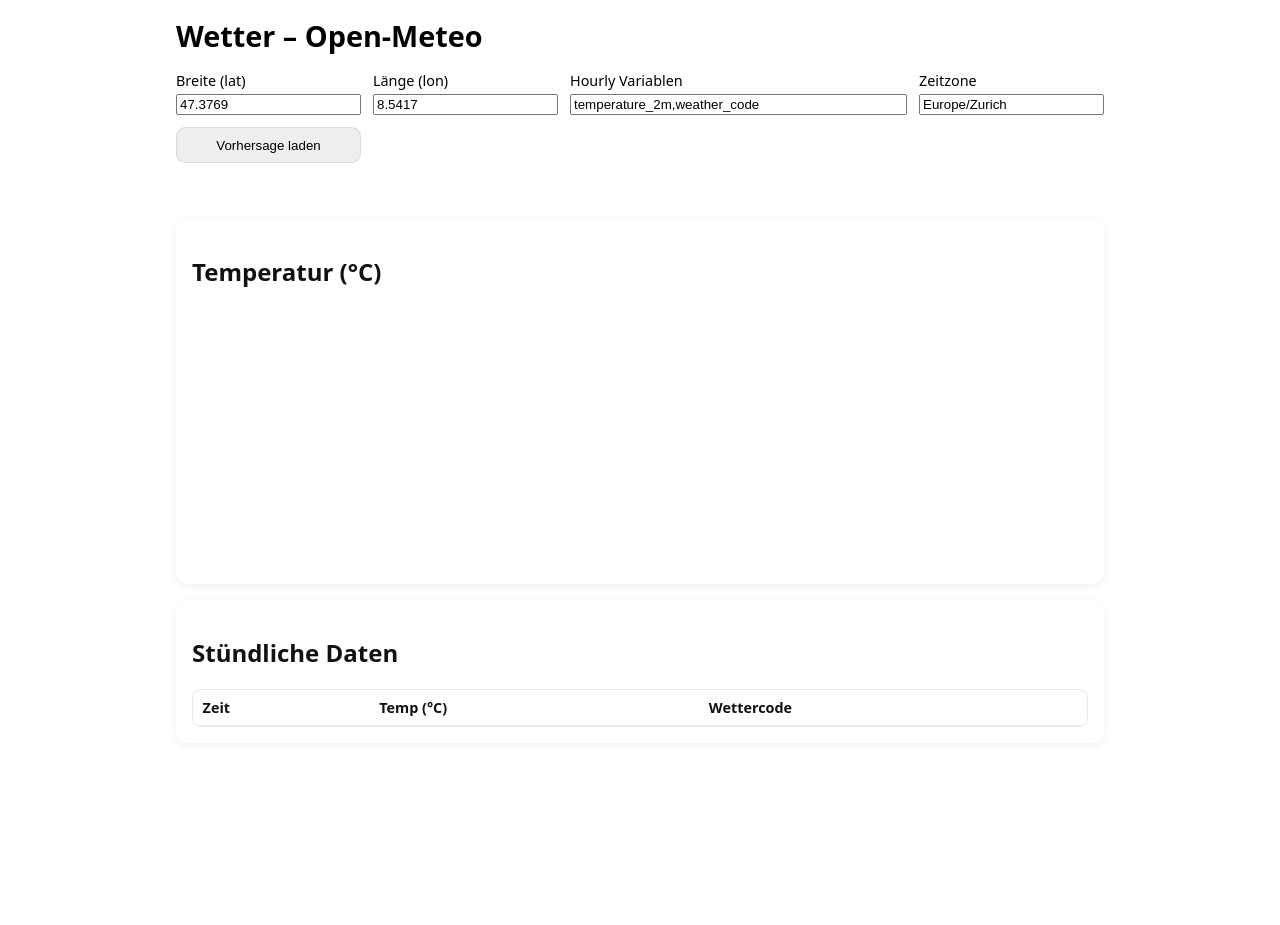
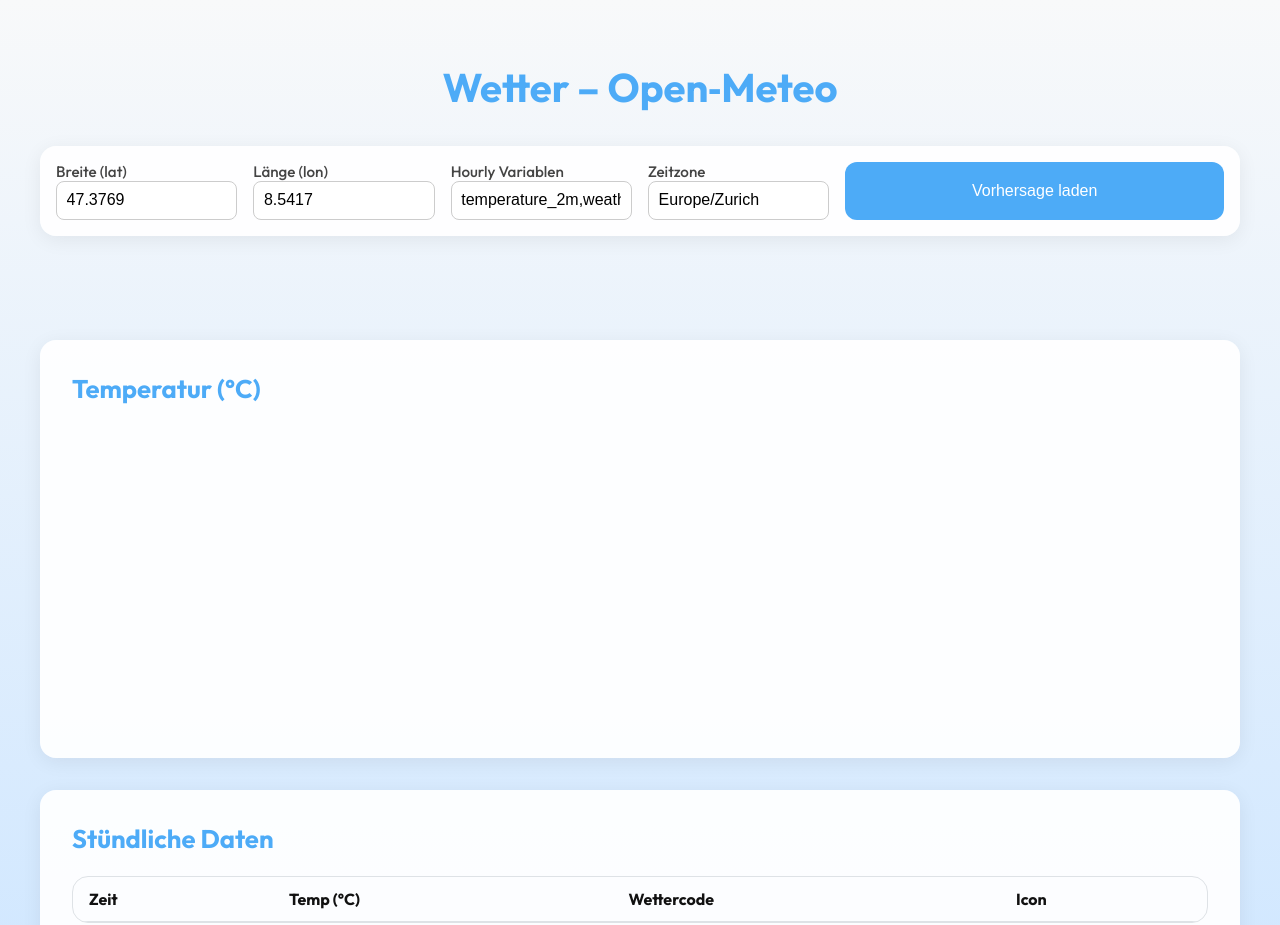
Before and after one commit to LeonWWImmo/TBZ_450_Testing, a plain HTML site: page openmeteo-weather-js/web/index.html in a window 1280 px wide. Shown: the top 925 px of the page. Before the commit the page ends 800 px from the top, so only its background shows below. Drawn offline with nearby package versions, Linux system fonts and the light colour scheme.

Commit message:
frontend changes

```diff
--- a/openmeteo-weather-js/web/app.js
+++ b/openmeteo-weather-js/web/app.js
@@ -1,3 +1,4 @@
+// app.js
 const API_BASE = localStorage.getItem('OPEN_METEO_API_BASE') || 'http://localhost:4000';
 
 const form = document.getElementById('query-form');
@@ -22,39 +23,98 @@
   return res.json();
 }
 
+function getWeatherIcon(code) {
+  const icons = {
+    0: '☀️', // Klar
+    1: '🌤️', // Überwiegend klar
+    2: '⛅',  // Teilweise bewölkt
+    3: '☁️', // Bewölkt
+    45: '🌫️', 48: '🌫️', // Nebel
+    51: '🌦️', 53: '🌧️', 55: '🌧️', // Nieselregen
+    61: '🌧️', 63: '🌧️', 65: '🌧️', // Regen
+    66: '🌨️', 67: '🌨️', // Gefrierregen
+    71: '❄️', 73: '❄️', 75: '❄️', // Schnee
+    80: '🌧️', 81: '🌧️', 82: '🌧️', // Schauer
+    95: '⛈️', 96: '⛈️', 99: '⛈️', // Gewitter
+  };
+  return icons[code] || '❔';
+}
+
+function setWeatherBackground(code) {
+  const weatherTheme = {
+    0: 'sunny',
+    1: 'sunny',
+    2: 'cloudy',
+    3: 'cloudy',
+    45: 'foggy',
+    48: 'foggy',
+    51: 'rainy',
+    61: 'rainy',
+    71: 'snowy',
+    80: 'rainy',
+    95: 'stormy'
+  };
+  const theme = weatherTheme[code] || 'default';
+  document.body.setAttribute('data-weather', theme);
+}
+
 function renderTable(hourly) {
   tableBody.innerHTML = '';
   const t = hourly.time || [];
   const temps = hourly.temperature_2m || [];
   const codes = hourly.weather_code || [];
+
   t.forEach((iso, i) => {
     const tr = document.createElement('tr');
     const td1 = document.createElement('td');
     const td2 = document.createElement('td');
     const td3 = document.createElement('td');
-    td1.textContent = new Date(iso).toLocaleString('de-CH', { hour: '2-digit', minute: '2-digit', day: '2-digit', month: '2-digit' });
+    const td4 = document.createElement('td');
+
+    td1.textContent = new Date(iso).toLocaleString('de-CH', {
+      hour: '2-digit', minute: '2-digit', day: '2-digit', month: '2-digit'
+    });
     td2.textContent = temps[i] ?? '-';
     td3.textContent = codes[i] ?? '-';
-    tr.append(td1, td2, td3);
+    td4.textContent = getWeatherIcon(codes[i]);
+
+    tr.append(td1, td2, td3, td4);
     tableBody.appendChild(tr);
   });
+
+  // Set first hour's background
+  if (codes.length > 0) {
+    setWeatherBackground(codes[0]);
+  }
 }
 
 function renderChart(hourly) {
   const ctx = document.getElementById('tempChart');
-  const labels = (hourly.time || []).map(t => new Date(t).toLocaleTimeString('de-CH', { hour: '2-digit', minute: '2-digit' }));
+  const labels = (hourly.time || []).map(t =>
+    new Date(t).toLocaleTimeString('de-CH', {
+      hour: '2-digit', minute: '2-digit'
+    })
+  );
   const data = hourly.temperature_2m || [];
   if (chart) chart.destroy();
   chart = new Chart(ctx, {
     type: 'line',
     data: {
       labels,
-      datasets: [{ label: 'Temperatur (°C)', data, pointRadius: 0, tension: 0.3 }]
+      datasets: [{
+        label: 'Temperatur (°C)',
+        data,
+        pointRadius: 0,
+        tension: 0.3,
+        borderWidth: 2
+      }]
     },
     options: {
       responsive: true,
       maintainAspectRatio: false,
-      scales: { y: { beginAtZero: false } }
+      scales: {
+        y: { beginAtZero: false }
+      }
     }
   });
 }
@@ -66,6 +126,7 @@
   const longitude = document.getElementById('lon').value;
   const hourly = document.getElementById('hourly').value;
   const timezone = document.getElementById('tz').value || 'auto';
+
   try {
     const json = await fetchForecast({ latitude, longitude, hourly, timezone });
     renderTable(json.hourly || {});
--- a/openmeteo-weather-js/web/index.html
+++ b/openmeteo-weather-js/web/index.html
@@ -48,6 +48,7 @@
                 <th>Zeit</th>
                 <th>Temp (°C)</th>
                 <th>Wettercode</th>
+                <th>Icon</th> <!-- NEU -->
               </tr>
             </thead>
             <tbody></tbody>
--- a/openmeteo-weather-js/web/styles.css
+++ b/openmeteo-weather-js/web/styles.css
@@ -1,21 +1,169 @@
-:root { color-scheme: light dark; }
-* { box-sizing: border-box; }
-body { margin: 0; font-family: system-ui, sans-serif; }
-.container { max-width: 960px; margin: 0 auto; padding: 1rem; }
-h1 { font-size: 1.8rem; margin: 0 0 1rem; }
-form { display: grid; grid-template-columns: repeat(5, 1fr); gap: .75rem; align-items: end; margin-bottom: 1rem; }
-label { display: grid; gap: .25rem; font-size: .9rem; }
-label.wide { grid-column: span 2; }
-button { padding: .6rem .8rem; border: 1px solid #8883; border-radius: .6rem; background: #eee; cursor: pointer;}
-.card { background: #fff; color: #111; border-radius: .8rem; padding: 1rem; box-shadow: 0 2px 8px #0001; margin: 1rem 0; }
-.chart-wrap { position: relative; height: 260px; }
+@import url('https://fonts.googleapis.com/css2?family=Outfit:wght@300;500;700&display=swap');
+
+:root {
+  color-scheme: light dark;
+  --bg: #f8f9fa;
+  --card-bg: #ffffffee;
+  --text: #111;
+  --primary: #4dabf7;
+  --accent: #339af0;
+  --shadow: 0 4px 20px #0001;
+}
+
+body {
+  margin: 0;
+  font-family: 'Outfit', system-ui, sans-serif;
+  background: linear-gradient(to top, #d0e7ff, #f8f9fa);
+  color: var(--text);
+  transition: all 0.3s ease-in-out;
+}
+
+.container {
+  max-width: 1200px;
+  margin: 0 auto;
+  padding: 2rem;
+}
+
+h1 {
+  font-size: 2.5rem;
+  margin-bottom: 2rem;
+  text-align: center;
+  color: var(--primary);
+}
+
+form {
+  display: grid;
+  grid-template-columns: repeat(auto-fit, minmax(180px, 1fr));
+  gap: 1rem;
+  margin-bottom: 2rem;
+  padding: 1rem;
+  background: var(--card-bg);
+  border-radius: 1rem;
+  box-shadow: var(--shadow);
+}
+
+label {
+  display: flex;
+  flex-direction: column;
+  font-size: 0.95rem;
+  color: #444;
+}
+
+input {
+  padding: 0.6rem;
+  border: 1px solid #ccc;
+  border-radius: 0.5rem;
+  font-size: 1rem;
+}
+
+button {
+  grid-column: span 2;
+  padding: 0.75rem 1.5rem;
+  font-size: 1rem;
+  background: var(--primary);
+  color: white;
+  border: none;
+  border-radius: 0.75rem;
+  cursor: pointer;
+  transition: background 0.3s ease;
+}
+
+button:hover {
+  background: var(--accent);
+}
+
+.card {
+  background: var(--card-bg);
+  border-radius: 1rem;
+  padding: 2rem;
+  margin-top: 2rem;
+  box-shadow: var(--shadow);
+}
+
+.card h2 {
+  margin-top: 0;
+  font-size: 1.6rem;
+  color: var(--primary);
+}
+
+.chart-wrap {
+  position: relative;
+  height: 300px;
+}
+
+.table-wrap {
+  overflow: auto;
+  max-height: 60vh;
+  border-radius: 1rem;
+  border: 1px solid #dee2e6;
+}
+
+#hours {
+  width: 100%;
+  border-collapse: collapse;
+  font-size: 1rem;
+}
+
+#hours th, #hours td {
+  padding: 0.75rem 1rem;
+  border-bottom: 1px solid #dee2e6;
+  text-align: left;
+}
+
+#status {
+  min-height: 1.5rem;
+  font-weight: 500;
+  padding: 0.5rem;
+  color: #555;
+}
+
+.info {
+  color: #2c3e50;
+}
+
+.error {
+  color: #e03131;
+  font-weight: 600;
+}
+
 @media (prefers-color-scheme: dark) {
-  .card { background: #111; color: #eee; box-shadow: 0 2px 8px #0006; }
-  button { background: #222; color: #eee; }
+  :root {
+    --bg: #0e0f11;
+    --card-bg: #1a1b1e;
+    --text: #f1f3f5;
+    --primary: #339af0;
+    --accent: #228be6;
+    --shadow: 0 4px 20px #0009;
+  }
+  body {
+    background: linear-gradient(to top, #1a1b1e, #0e0f11);
+  }
+  label { color: #ccc; }
+  input {
+    background: #2e2e33;
+    border-color: #444;
+    color: #fff;
+  }
+  #hours th, #hours td {
+    border-color: #444;
+  }
+
+  body[data-weather='sunny'] {
+  background: linear-gradient(to top, #ffe680, #fffdf0);
 }
-.table-wrap { overflow: auto; max-height: 50vh; border: 1px solid #8883; border-radius: .6rem; }
-#hours { border-collapse: collapse; width: 100%; font-size: .9rem; }
-#hours th, #hours td { padding: .5rem .6rem; border-bottom: 1px solid #8882; text-align: left; }
-#status { min-height: 1.5rem; }
-.info { color: inherit; }
-.error { color: #c0392b; }
+body[data-weather='cloudy'] {
+  background: linear-gradient(to top, #b0bec5, #eceff1);
+}
+body[data-weather='rainy'] {
+  background: linear-gradient(to top, #4dabf7, #a5d8ff);
+}
+body[data-weather='snowy'] {
+  background: linear-gradient(to top, #dbe4f1, #f8f9fa);
+}
+body[data-weather='stormy'] {
+  background: linear-gradient(to top, #495057, #343a40);
+}
+body[data-weather='foggy'] {
+  background: linear-gradient(to top, #cfd8dc, #eceff1);
+}
+}
```
Also changed, not shown: 1 other file.
